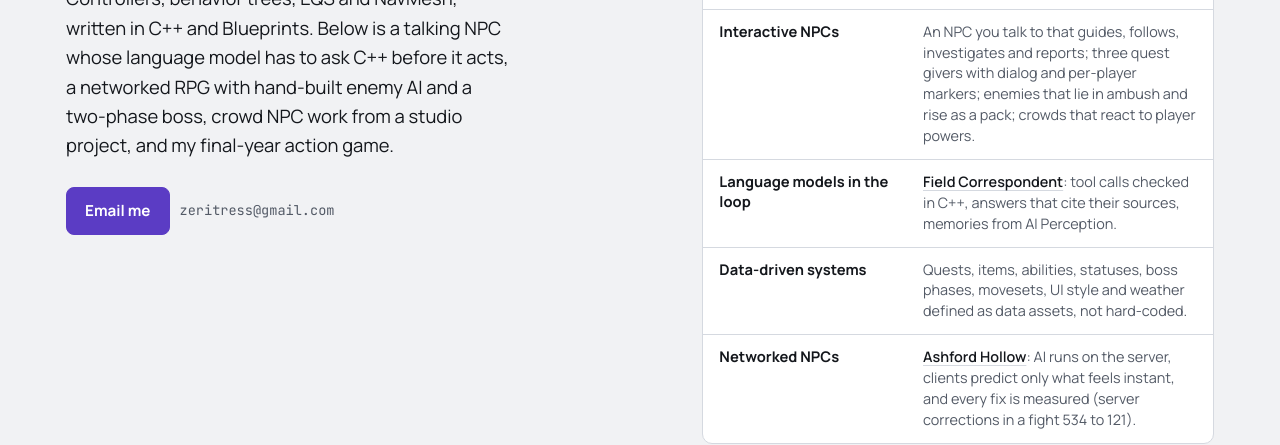
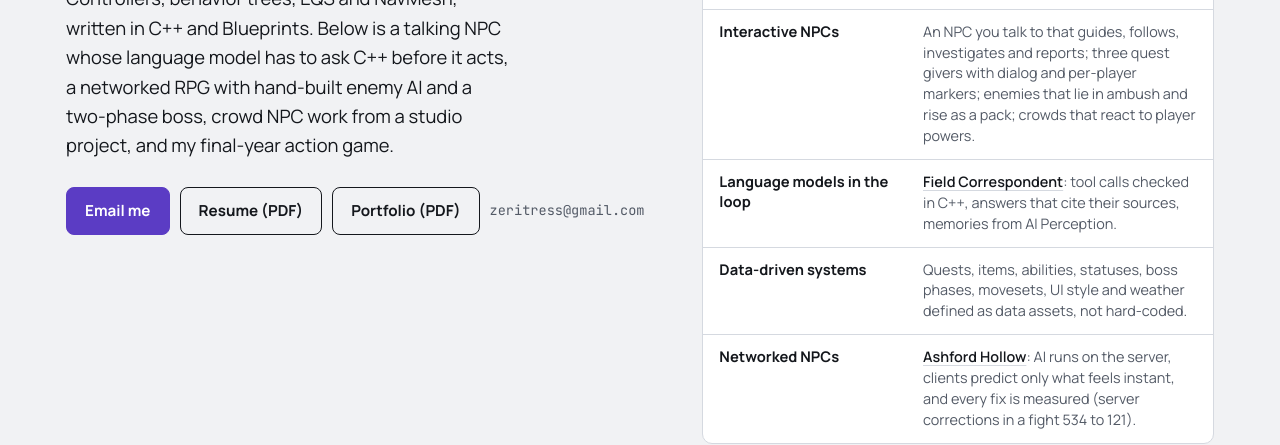
Before and after one commit to Hassam28/Hassam28.github.io, a plain HTML site: page unreal/index.html in a window 1280 px wide. Shown: the part 376-821 px from the top of the page. Drawn offline with Linux system fonts and the light colour scheme.

Commit message:
Add resume and portfolio PDFs to the Unreal page

```diff
--- a/unreal/index.html
+++ b/unreal/index.html
@@ -165,6 +165,8 @@ footer p{max-width:56ch;margin:0 0 22px}
       <p class="lede">I build NPCs that perceive, decide and act: AI Controllers, behavior trees, EQS and NavMesh, written in C++ and Blueprints. Below is a talking NPC whose language model has to ask C++ before it acts, a networked RPG with hand-built enemy AI and a two-phase boss, crowd NPC work from a studio project, and my final-year action game.</p>
       <div class="actions">
         <a class="btn btn-solid" href="mailto:zeritress@gmail.com">Email me</a>
+        <a class="btn" href="Hassam_Aslam_Resume.pdf" target="_blank" rel="noopener">Resume (PDF)</a>
+        <a class="btn" href="Hassam_Aslam_Portfolio.pdf" target="_blank" rel="noopener">Portfolio (PDF)</a>
         <span class="email">zeritress@gmail.com</span>
       </div>
     </div>
@@ -512,6 +514,7 @@ footer p{max-width:56ch;margin:0 0 22px}
     <p>I'm available for short proof-of-concept builds and longer gameplay AI work in Unreal Engine 5.</p>
     <div class="actions">
       <a class="btn btn-solid" href="mailto:zeritress@gmail.com">Email me</a>
+      <a class="btn" href="Hassam_Aslam_Resume.pdf" target="_blank" rel="noopener">Resume (PDF)</a>
       <button class="btn" type="button" id="copyEmail">Copy email</button>
       <span class="email">zeritress@gmail.com</span>
     </div>
```
Also changed, not shown: 2 other files.
